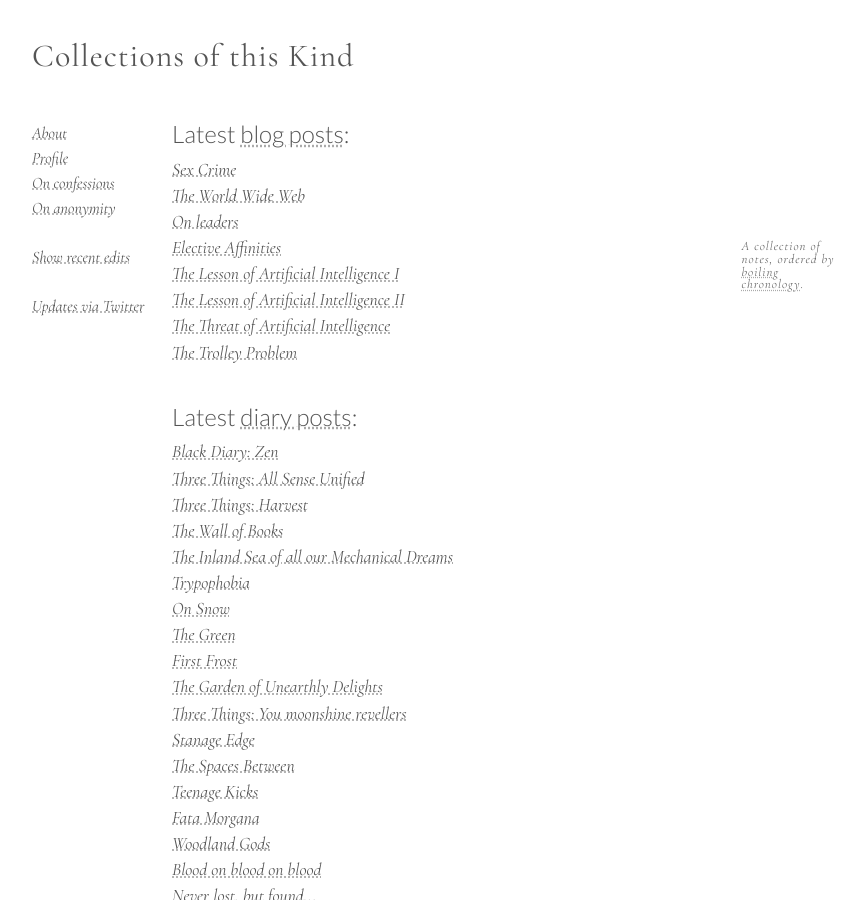
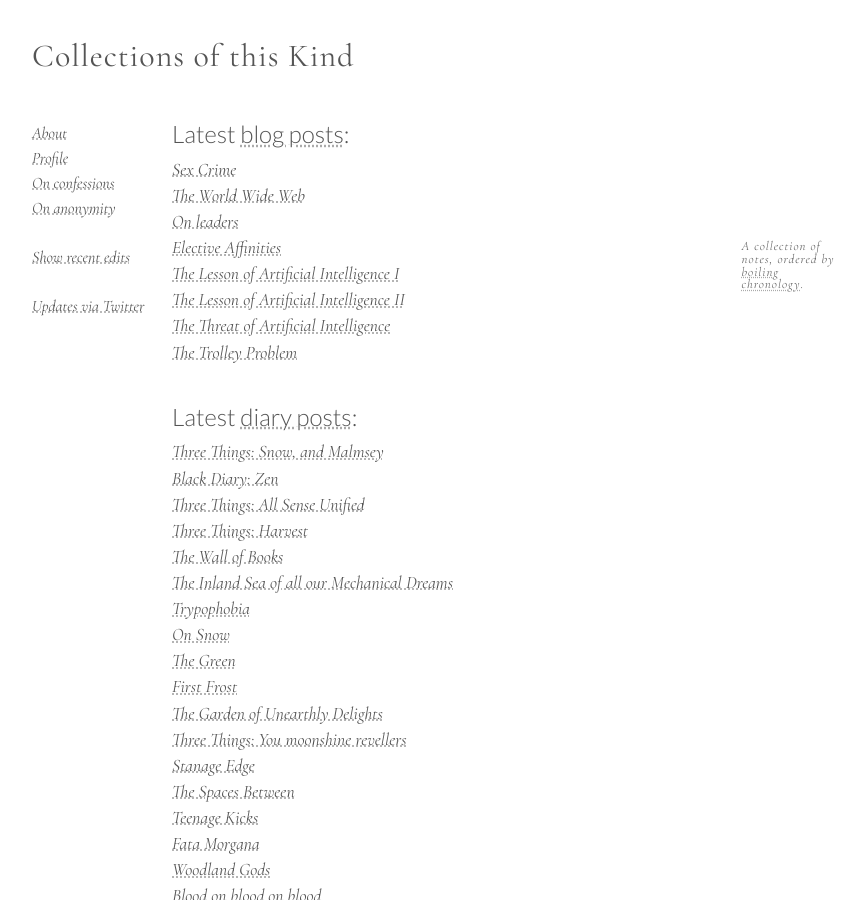
Before and after one commit to CollectionsOfThisKind/collectionsofthiskind.github.io, a Jekyll site: the page built from index.html, in a window 1280 px wide and 900 px high. Shown: the whole window, without its empty margins (78-943 px from the left). Built offline with Jekyll 4.4.1, drawn with Linux system fonts in a browser that asks for light colours.

Commit message:
Add files via upload

```diff
--- a/index.html
+++ b/index.html
@@ -50,6 +50,7 @@
 
 
 <ul class="new">
+<li><a href="pages/diary/three-snow.html">Three Things: Snow, and Malmsey</a></li>
 <li><a href="pages/diary/zen.html">Black Diary: Zen</a></li>
 <li><a href="pages/diary/three-unified.html">Three Things: All Sense Unified</a></li>
 <li><a href="pages/diary/three-harvest.html">Three Things: Harvest</a></li>
```
